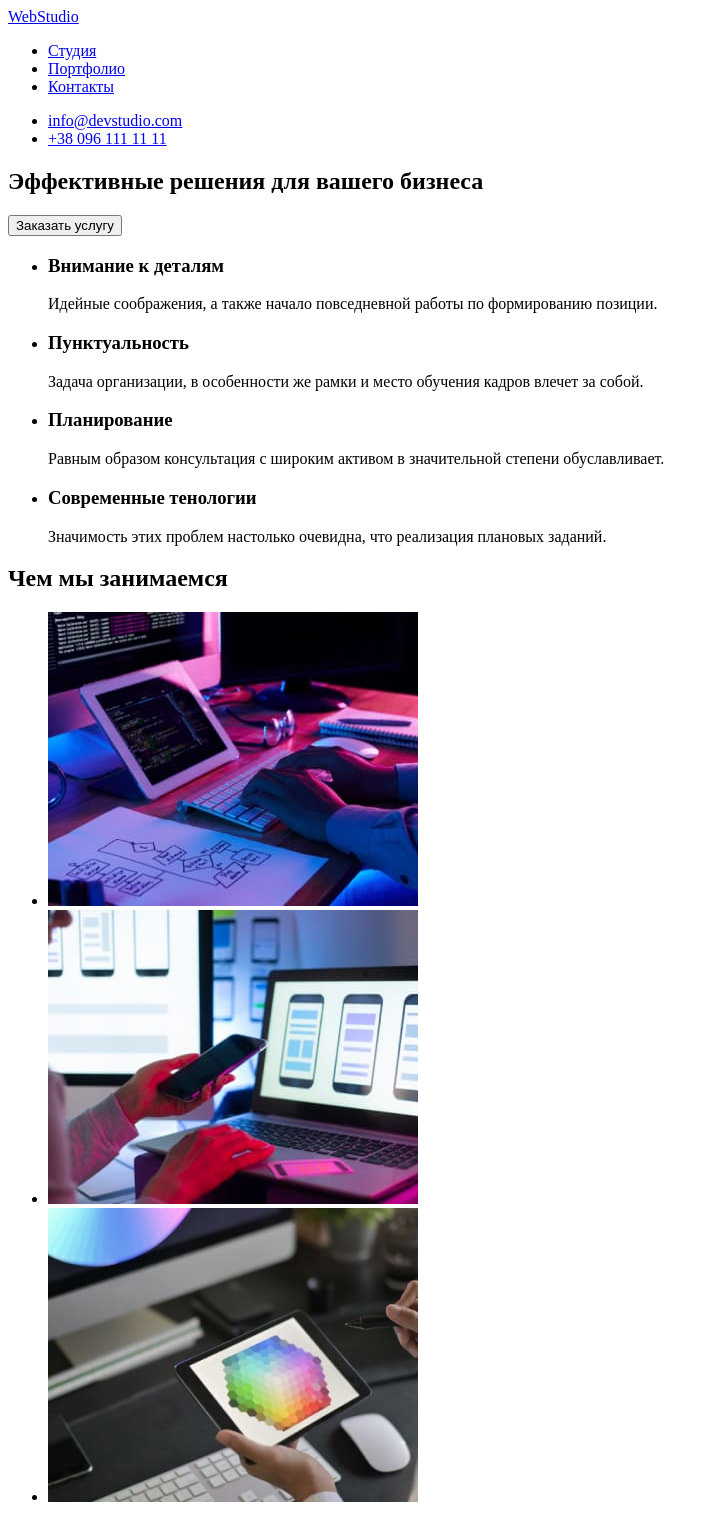
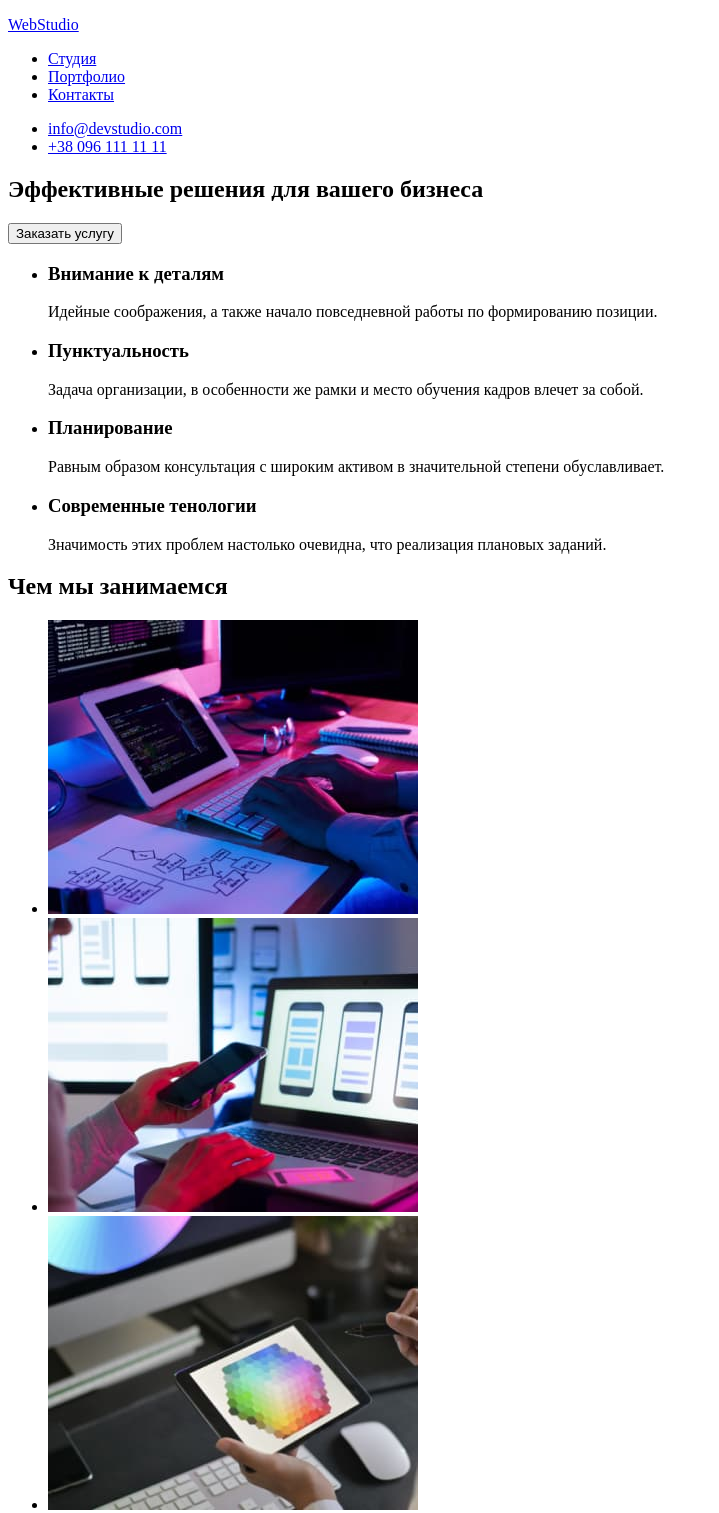
Before and after one commit to ArtemShymanskyi/goit-markup-hw-01, a plain HTML site: page index.html in a window 1280 px wide. Shown: the top 1513 px of the page, without its empty margins (0-719 px from the left). Drawn offline with Linux system fonts and the light colour scheme.

Commit message:
исправил ошибки второй раз

```diff
--- a/index.html
+++ b/index.html
@@ -12,7 +12,7 @@
     <header>
             <nav>
                 <a href="./index.html">
-                     <span> WebStudio</span>
+                     <p> WebStudio</p>
                 </a>
 
                  <ul>
@@ -44,7 +44,7 @@
 
      </header>
     <main>
-                                                        <!-- Презентация -->
+                                                        <!-- HERO -->
      <section>
               <h1> Эффективные решения для вашего бизнеса</h1>
 
@@ -53,8 +53,10 @@
 
 
 
-                                                    <!--h2 Наши преимущества h2-->
+
         <section>
+
+                                        <!--h2 Наши преимущества h2-->
                  <ul>
                      <li>
                    <h3> Внимание к деталям</h3>
@@ -83,6 +85,8 @@
     </ul>
 
      </section>
+                                            <!-- Чем мы занимаемся -->
+     <section>
 
         <h2> Чем мы занимаемся </h2>
 
@@ -99,7 +103,8 @@
     <img src="./images/tablet.jpg" alt="человек с планшетом" width="370" height="294" />
 </li>
 </ul>
-
+</section>
+                                            <!-- Список команды -->
     <section>
 
         <h2> Наша команда</h2>
@@ -109,7 +114,7 @@
             <li>
 
                 <img src="./images/igor.jpg" alt="член команды Игорь" width="270" height="260">
-            > <h3>  Игорь Демьяненко </h3>
+             <h3>  Игорь Демьяненко </h3>
              <p >Product designer</p>
 
             </li>
@@ -139,11 +144,11 @@
       </ul>
 </section>
 </main>
-
+                                            <!-- FOOTER -->
  <footer>
 
     <a href="./index.html">
-            <span> WebStudio </span>
+            <p> WebStudio </p>
             </a>
             <address>г. Киев, пр-т Леси Украинки, 26 </address>
 
```
